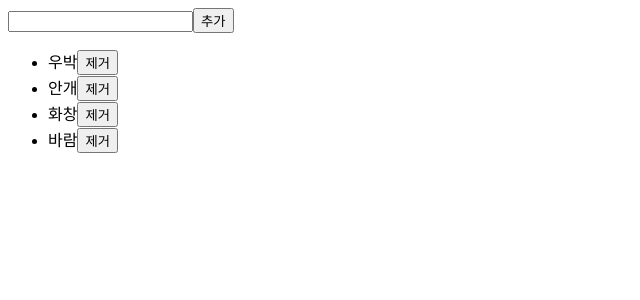
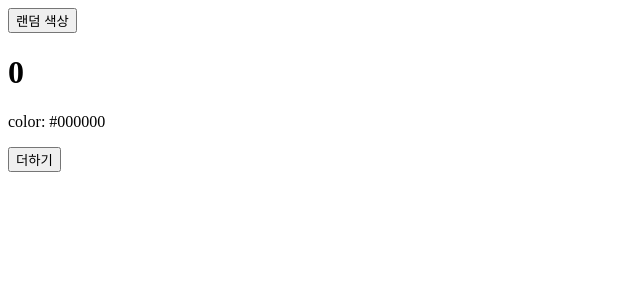
Before and after one commit to yunyun3599/ReactStudy2, a React (Create React App) app: page / in a window 1280 px wide. Shown: the top 300 px of the page, without its empty margins (0-640 px from the left). Built offline with nearby package versions, Linux system fonts and the light colour scheme.

Commit message:
studying LifeCycle

```diff
--- a/src/App.js
+++ b/src/App.js
@@ -1,14 +1,29 @@
 import React, { Component } from "react";
 import "./App.css";
-import Advanced_Iteration from './Advanced_Iteration';
+import LifeCycle from './LifeCycle';
+
+function getRandomColor() {
+  return '#' + Math.floor(Math.random() * 16777215).toString(16); //16진수로 변환
+}
 
 class App extends Component {
+  state = {
+    color: '#000000'
+  }
+
+  handleClick = () => {
+    this.setState({
+      color: getRandomColor()
+    });
+  }
+
   render(){
     return(
       <div>
-        <Advanced_Iteration/>
+        <button onClick={this.handleClick}>랜덤 색상</button>
+        <LifeCycle color={this.state.color}/>
       </div>
-    );
+    )
   }
 };
 
--- /dev/null
+++ b/src/LifeCycle.js
@@ -0,0 +1,79 @@
+import React, {Component} from 'react';
+
+class LifeCycle extends Component {
+    state = {
+        number: 0,
+        color: null,
+    }
+
+    myRef = null;
+
+    constructor(props) {
+        super(props);
+        console.log('constructor');
+    }
+
+    static getDerivedStateFromProps(nextProps, prevState){
+        console.log('getDerivedStateFromProps');
+        if(nextProps.color !== prevState.color) {
+            return {color: nextProps.color};
+        }
+        return null;
+    }
+
+    componentDidMount() {
+        console.log('componentDidMount');
+    }
+
+    shouldComponentUpdate(nextProps, nextState) {
+        console.log('shouldComponentUpdate', nextProps, nextState);
+        return nextState.number % 10 !== 4;         //숫자의 1의 자리가 4인 경우에는 업데이트 하지 않음
+    }
+
+    componentWillUnmount(){
+        console.log('componentWillUnmount');
+    }
+
+    handleClick = () => {
+        this.setState({
+            number: this.state.number + 1
+        });
+    }
+
+    getSnapshotBeforeUpdate(prevProps, prevState) {
+        console.log('getSnapshotBeforeUpdate');
+        if(prevProps.color !== this.props.color){
+            return this.myRef.style.color;
+        }
+        return null;
+    }
+
+    componentDidUpdate(prevProps, prevState, snapshot){
+        console.log('componentDidUpdate');
+        if(snapshot){
+            console.log('업데이트되기 직전 색상: ',snapshot);
+        }
+    }
+
+    render(){
+        console.log('render');
+
+        const style = {
+            color: this.props.color
+        };
+
+        return (
+            <div>
+                <h1 style={style} ref={ref => this.myRef=ref}>
+                    {this.state.number}
+                </h1>
+                <p>color: {this.state.color}</p>
+                <button onClick={this.handleClick}>
+                    더하기
+                </button>
+            </div>
+        )
+    }
+}
+
+export default LifeCycle;
```
